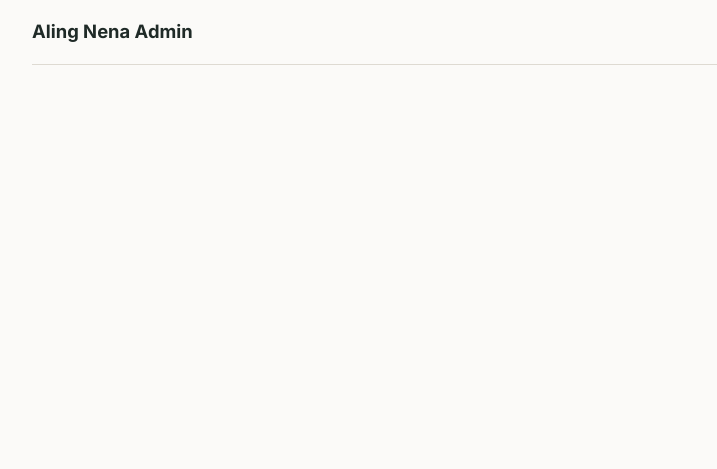
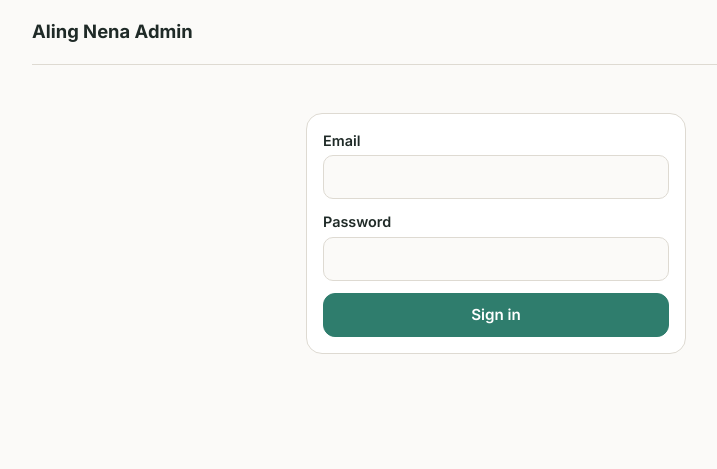
Before and after one commit to nhickf/alingnena, a plain HTML site: page admin/index.html in a window 1280 px wide. Shown: the whole page, without its empty margins (144-861 px from the left). Drawn offline with nearby package versions, Linux system fonts and the light colour scheme.

Commit message:
Update the landing page from AlingNenaSuperApp nhickf/AlingNenaSuperApp@18873f85364265a4f32746489c65da4dd22bcb0a

```diff
--- a/admin/index.html
+++ b/admin/index.html
@@ -365,7 +365,8 @@ function start() {
   const who = document.getElementById("who");
   const signOut = document.getElementById("signOut");
   signOut.onclick = () => db.auth.signOut();
-  let signedIn = null;
+  // undefined, not null: the first event (INITIAL_SESSION, often signed out) must always render.
+  let signedIn;
   db.auth.onAuthStateChange((_event, session) => {
     const id = session ? session.user.id : null;
     if (id === signedIn) return;
```
